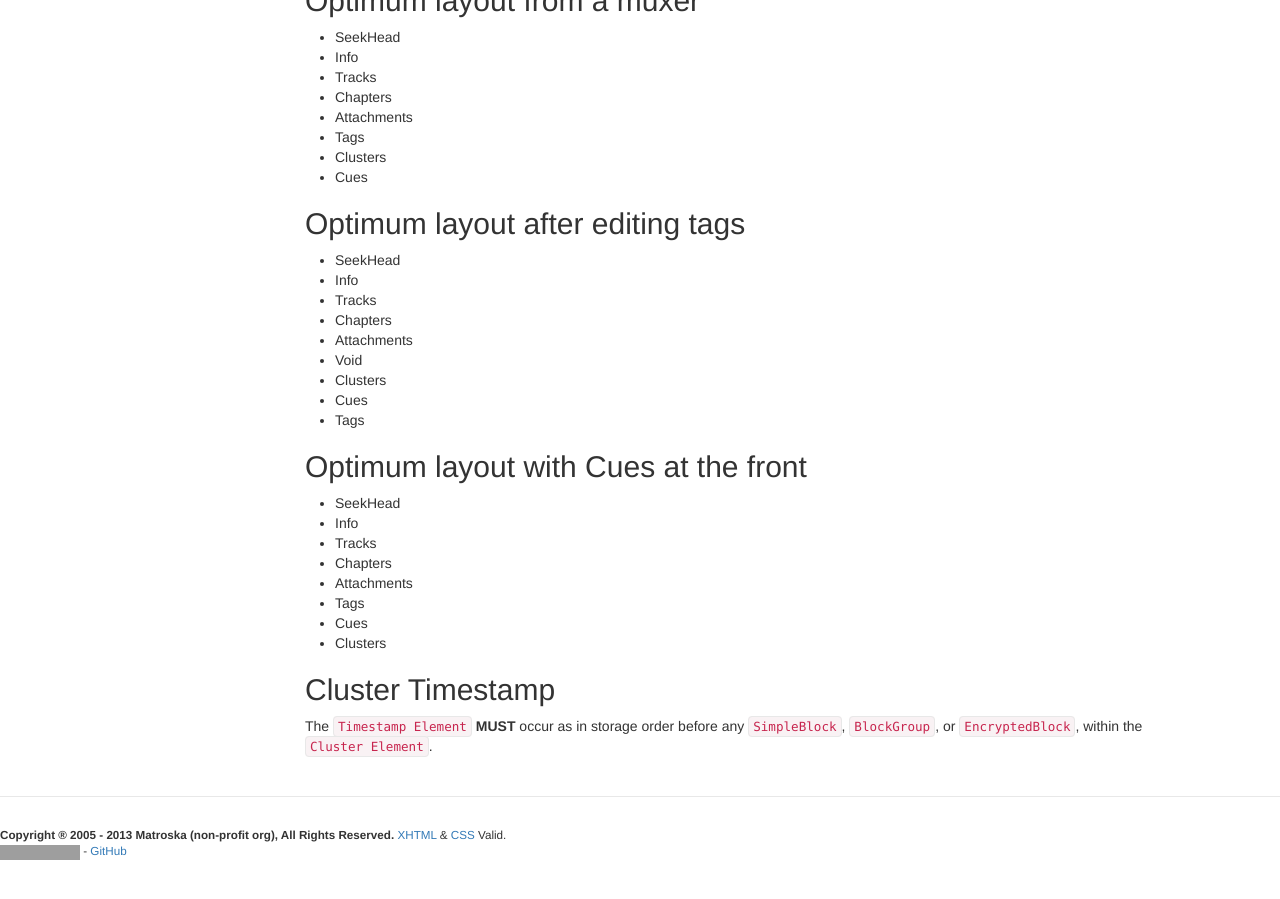
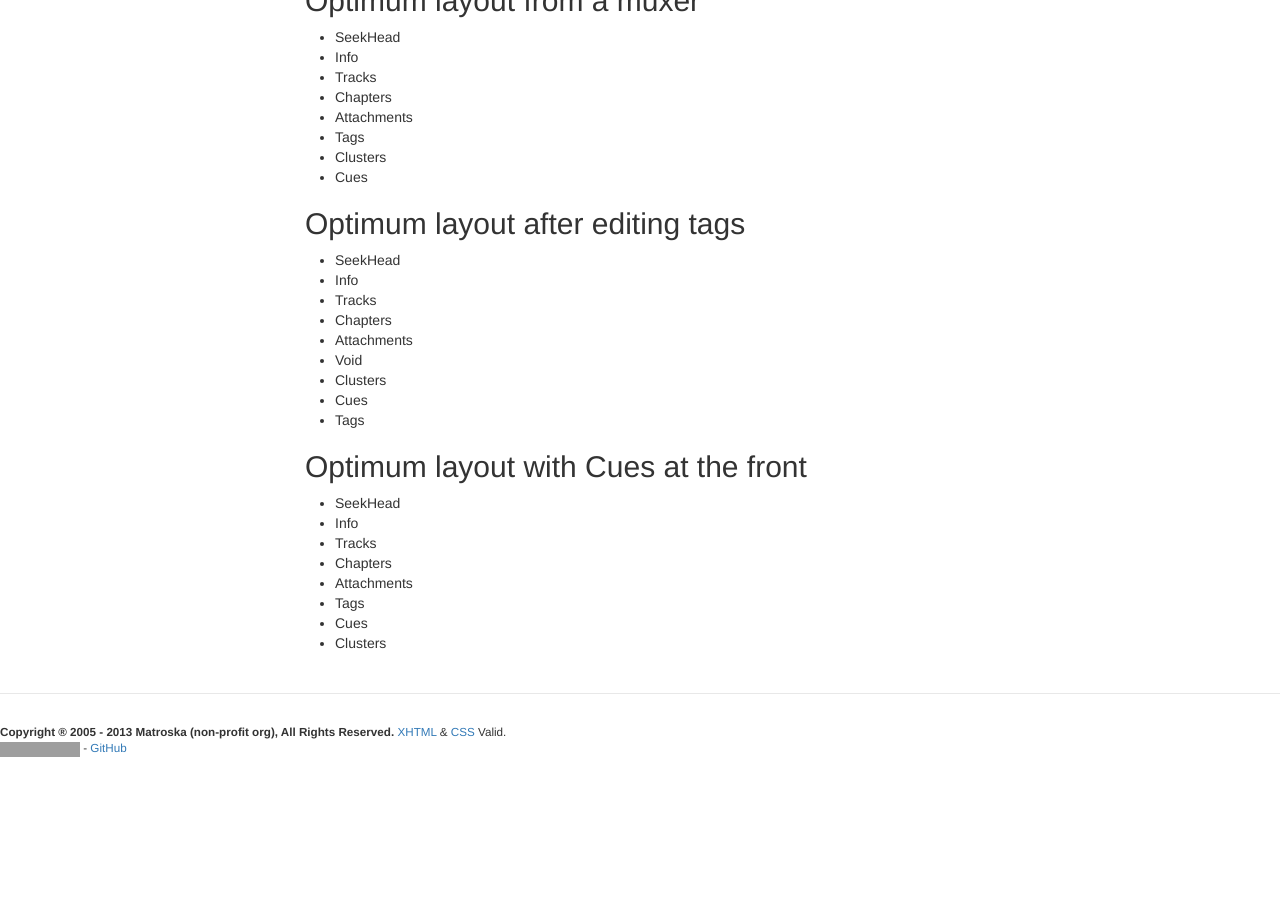
Before and after one commit to ietf-wg-cellar/matroska-specification, a Jekyll site: the page built from ordering.md, in a window 1280 px wide and 900 px high, scrolled down 1622 px. Built offline with Jekyll 4.4.1, drawn with Linux system fonts in a browser that asks for light colours; after the commit the page ends 2419 px from its top, so only the background shows below that; grey boxes are pictures that could not be loaded.

Commit message:
Remove duplicate rule on the placement of the Cluster Timestamp
It's already defined, better, in the Timestamp section
https://github.com/ietf-wg-cellar/matroska-specification/blob/d77cdd7eb536443493d01e589e548cb813e635e0/ebml_matroska.xml#L108

```diff
--- a/ordering.md
+++ b/ordering.md
@@ -125,8 +125,3 @@ new `Tags Element` written at the end of the `Segment Element`. The file size wi
 * Tags
 * Cues
 * Clusters
-
-## Cluster Timestamp
-
-The `Timestamp Element` **MUST** occur as in storage order before any `SimpleBlock`,
-`BlockGroup`, or `EncryptedBlock`, within the `Cluster Element`.
```
